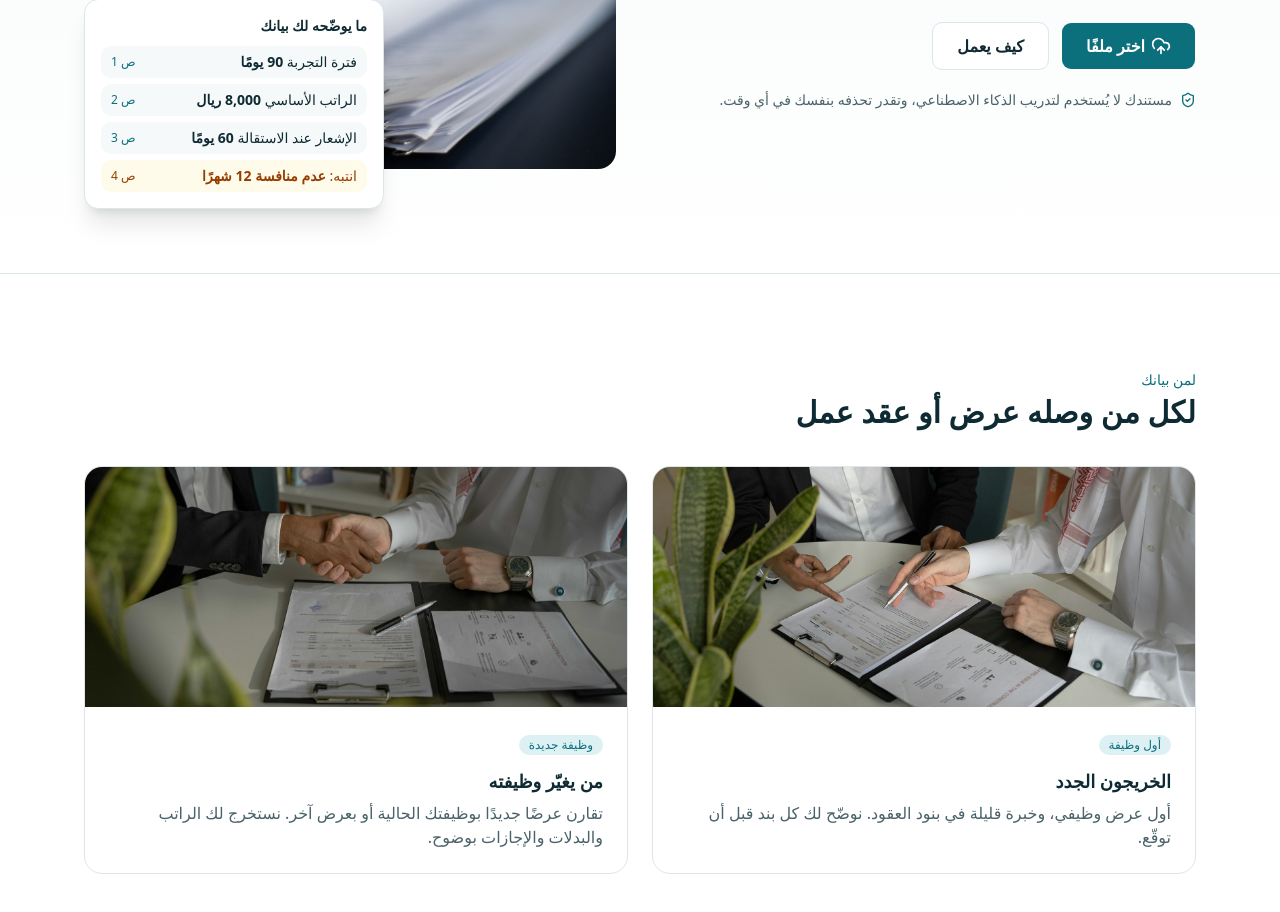
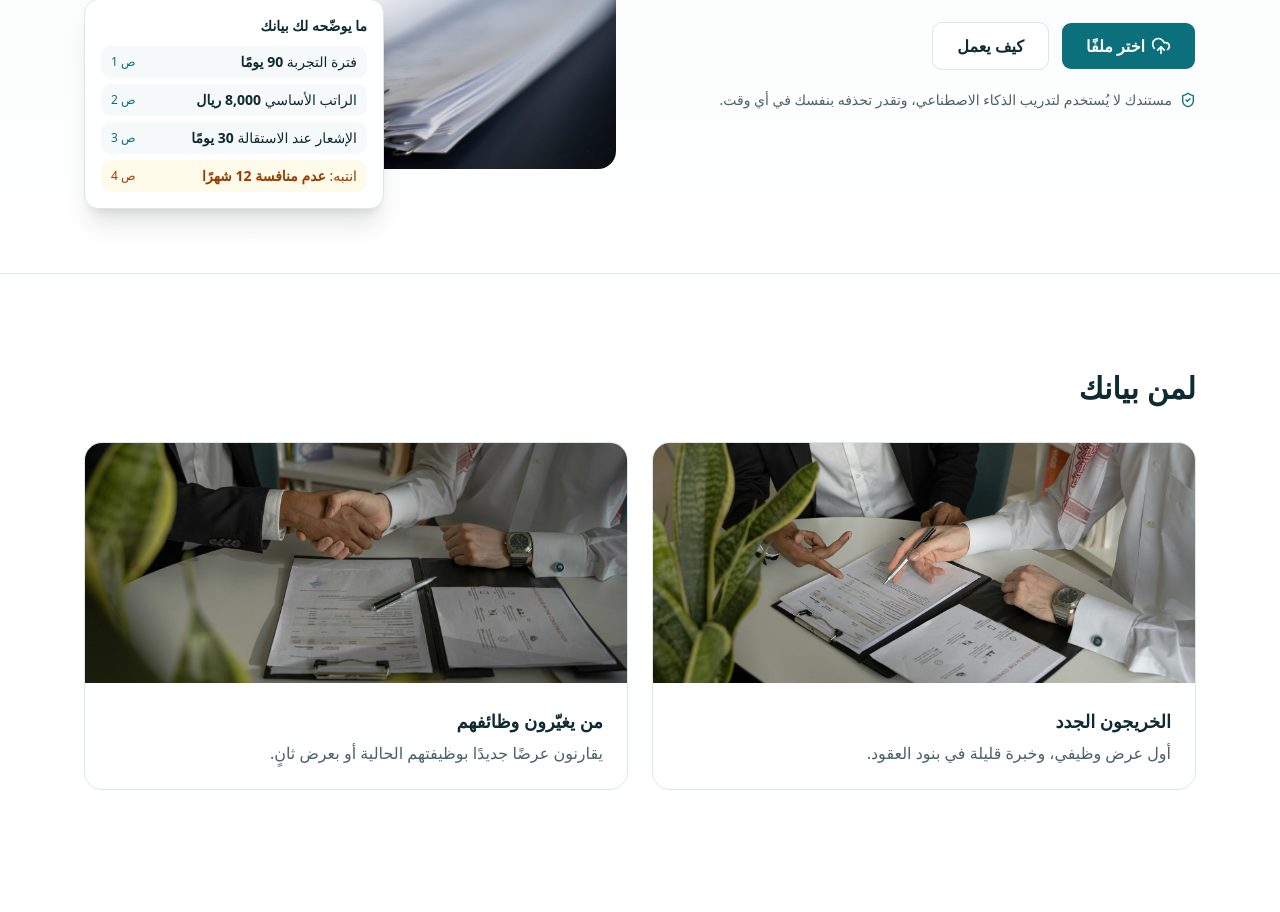
Before and after one commit to JxTechStudio-org/bayanuk, a React (Vite) app in the folder frontend/: page / in a window 1280 px wide. Shown: the part 420-1332 px from the top of the page. After the commit the page ends 1306 px from the top, so only its background shows below. Built offline with nearby package versions, Linux system fonts and the light colour scheme.

Commit message:
Match all landing texts to the MVP Definition

```diff
--- a/frontend/src/features/landing/components/TargetUsers.tsx
+++ b/frontend/src/features/landing/components/TargetUsers.tsx
@@ -14,8 +14,7 @@ export function TargetUsers() {
   return (
     <section id="who" className="scroll-mt-20 py-16 md:py-24">
       <div className="mx-auto max-w-6xl px-5">
-        <p className="text-sm font-medium text-teal-deep">{t('targetUsers.eyebrow')}</p>
-        <h2 className="mt-1 text-2xl font-semibold md:text-3xl">{t('targetUsers.title')}</h2>
+        <h2 className="text-2xl font-semibold md:text-3xl">{t('targetUsers.title')}</h2>
 
         <div className="mt-9 grid gap-6 md:grid-cols-2">
           {GROUPS.map((group) => (
@@ -30,10 +29,7 @@ export function TargetUsers() {
                 className="h-60 w-full object-cover"
               />
               <div className="p-6">
-                <span className="inline-block rounded-full bg-tint px-2.5 py-0.5 text-xs font-medium text-teal-deep">
-                  {t(`targetUsers.${group.key}.tag`)}
-                </span>
-                <h3 className="mt-3 text-lg font-semibold">{t(`targetUsers.${group.key}.title`)}</h3>
+                <h3 className="text-lg font-semibold">{t(`targetUsers.${group.key}.title`)}</h3>
                 <p className="mt-1.5 text-muted-foreground">{t(`targetUsers.${group.key}.body`)}</p>
               </div>
             </article>
--- a/frontend/src/locales/ar.json
+++ b/frontend/src/locales/ar.json
@@ -7,7 +7,7 @@
   },
   "hero": {
     "title": "افهم عرضك الوظيفي قبل أن توقّع",
-    "subtitle": "ارفع عرض العمل أو عقد العمل، ونوضّح لك البنود المهمة بلغة واضحة، وننبهك للبنود التي تستحق قراءة ثانية.",
+    "subtitle": "ارفع عرض العمل أو عقد العمل، ويستخرج بيانك البنود المهمة، ويشرحها بلغة واضحة، ويبرز البنود التي تستحق الانتباه.",
     "howItWorks": "كيف يعمل",
     "privacy": "مستندك لا يُستخدم لتدريب الذكاء الاصطناعي، وتقدر تحذفه بنفسك في أي وقت.",
     "photoAlt": "شخص يقلّب صفحات عقد طويل",
@@ -20,24 +20,21 @@
       "salary": "الراتب الأساسي",
       "salaryValue": "8,000 ريال",
       "notice": "الإشعار عند الاستقالة",
-      "noticeValue": "60 يومًا",
+      "noticeValue": "30 يومًا",
       "attention": "انتبه:",
       "nonCompete": "عدم منافسة 12 شهرًا"
     }
   },
   "targetUsers": {
-    "eyebrow": "لمن بيانك",
-    "title": "لكل من وصله عرض أو عقد عمل",
+    "title": "لمن بيانك",
     "graduates": {
-      "tag": "أول وظيفة",
       "title": "الخريجون الجدد",
-      "body": "أول عرض وظيفي، وخبرة قليلة في بنود العقود. نوضّح لك كل بند قبل أن توقّع.",
+      "body": "أول عرض وظيفي، وخبرة قليلة في بنود العقود.",
       "photoAlt": "شخصان يراجعان بنود عقد عمل"
     },
     "switchers": {
-      "tag": "وظيفة جديدة",
-      "title": "من يغيّر وظيفته",
-      "body": "تقارن عرضًا جديدًا بوظيفتك الحالية أو بعرض آخر. نستخرج لك الراتب والبدلات والإجازات بوضوح.",
+      "title": "من يغيّرون وظائفهم",
+      "body": "يقارنون عرضًا جديدًا بوظيفتهم الحالية أو بعرض ثانٍ.",
       "photoAlt": "مصافحة فوق عقد عمل"
     }
   }
--- a/frontend/src/locales/en.json
+++ b/frontend/src/locales/en.json
@@ -7,7 +7,7 @@
   },
   "hero": {
     "title": "Understand your job offer before you sign",
-    "subtitle": "Upload a job offer or employment contract. We explain the important terms in plain language and point out the clauses worth a second read.",
+    "subtitle": "Upload a job offer or employment contract. Bayanuk extracts the important terms, explains them in plain language, and highlights the clauses that deserve attention.",
     "howItWorks": "How it works",
     "privacy": "Your document is never used to train AI, and you can delete it yourself at any time.",
     "photoAlt": "A person leafing through the pages of a long contract",
@@ -20,24 +20,21 @@
       "salary": "Basic salary",
       "salaryValue": "SAR 8,000",
       "notice": "Notice if you resign",
-      "noticeValue": "60 days",
+      "noticeValue": "30 days",
       "attention": "Attention:",
       "nonCompete": "12-month non-compete"
     }
   },
   "targetUsers": {
-    "eyebrow": "Who it is for",
-    "title": "For anyone who has received a job offer or contract",
+    "title": "Who it is for",
     "graduates": {
-      "tag": "First job",
       "title": "Fresh graduates",
-      "body": "Your first job offer, and little experience with contract terms. We explain every term before you sign.",
+      "body": "First job offer, little experience with contract terms.",
       "photoAlt": "Two people reviewing the terms of an employment contract"
     },
     "switchers": {
-      "tag": "New job",
       "title": "Job switchers",
-      "body": "Comparing a new offer with your current job or a second offer. We pull out the salary, allowances and leave clearly.",
+      "body": "Comparing a new offer to their current job or to a second offer.",
       "photoAlt": "A handshake over an employment contract"
     }
   }
```
